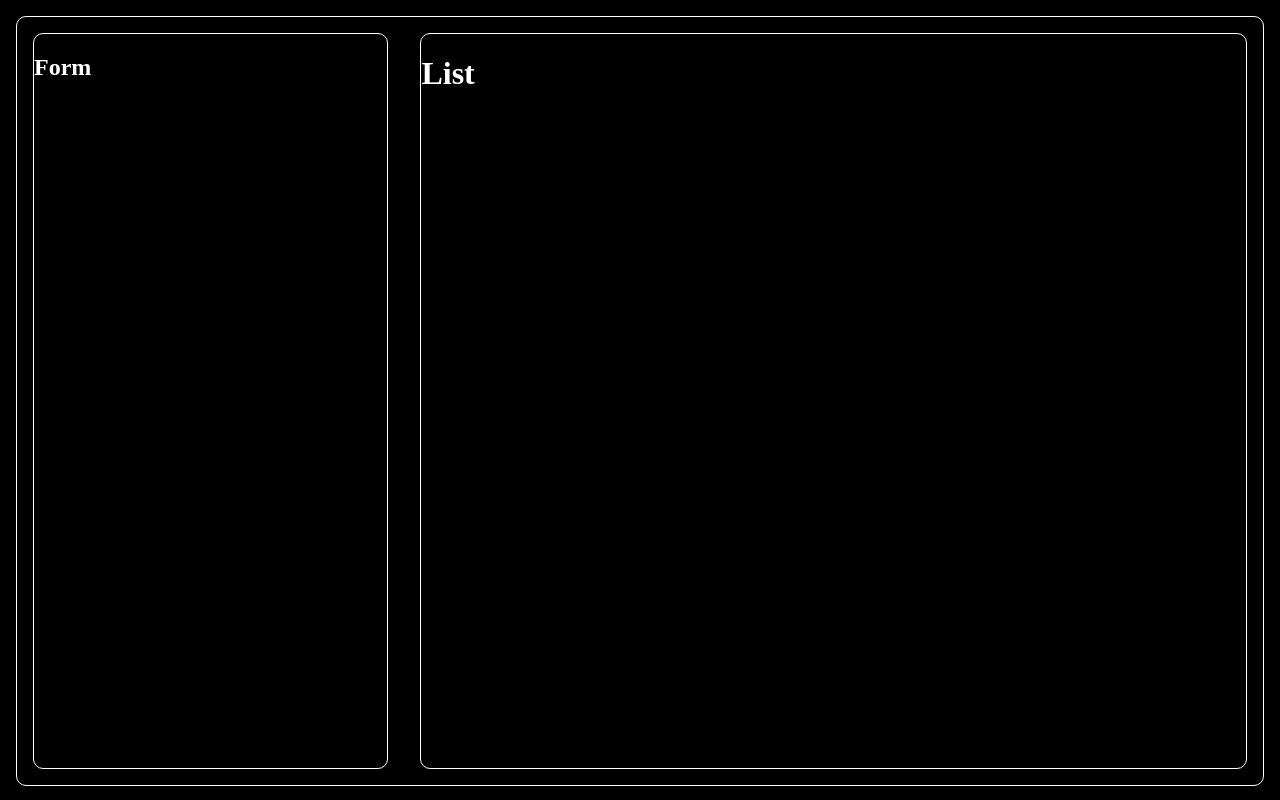
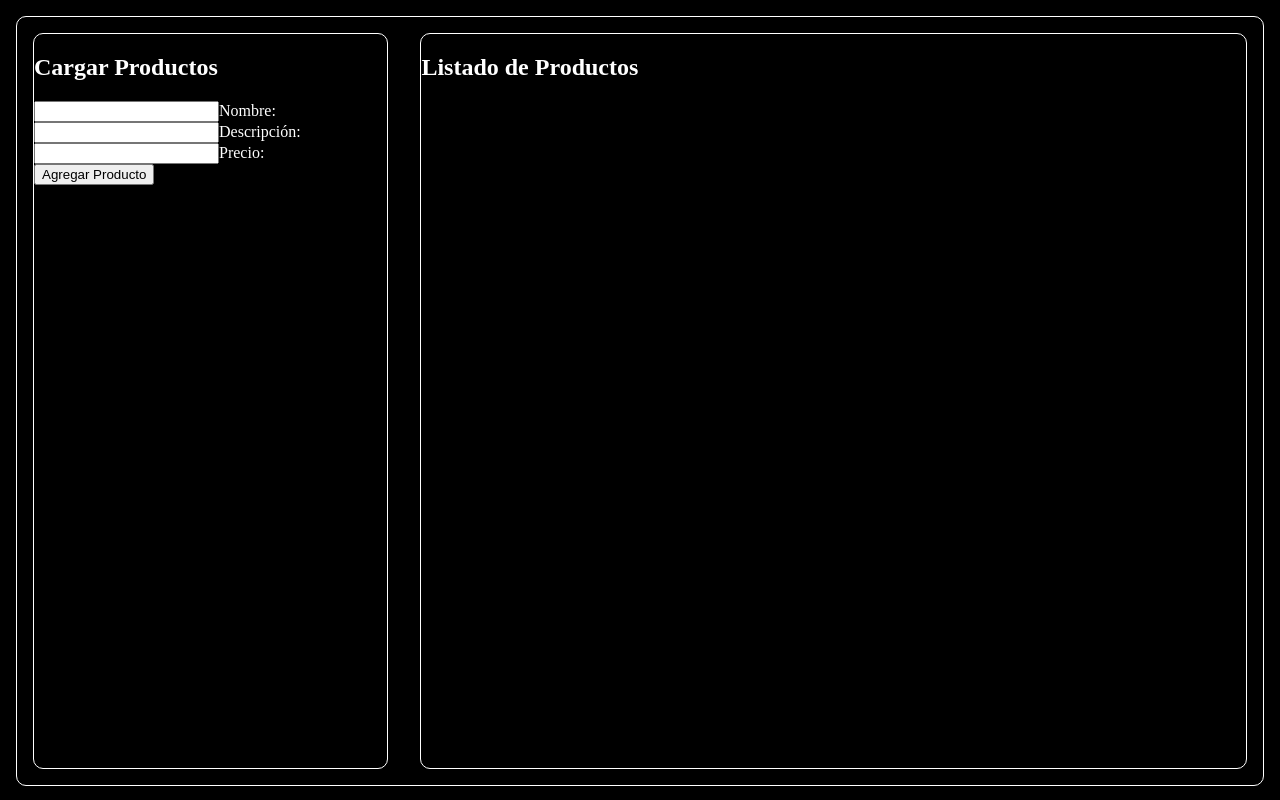
Before and after one commit to sanfosx/Info2023_React_ShoppingCart, a React (Vite) app: page / in a window 1280 px wide. Built offline with nearby package versions, Linux system fonts and the light colour scheme.

Commit message:
agrego los componentes form y list y su logica para agregar productos en un array

```diff
--- a/src/App.jsx
+++ b/src/App.jsx
@@ -1,19 +1,43 @@
-//import { useState } from 'react'
+import { useState, useEffect } from 'react'
 import './App.css'
 import FormComponent from './components/FormComponent'
 import ListComponent from './components/ListComponent'
 
 
 function App() {
-  //const [count, setCount] = useState(0)
+  const [products, setProducts] = useState([]);
+
+  const addProduct = (newProduct) => {
+    // Agregar el nuevo producto a la lista
+    setProducts([...products, newProduct]);
+
+    // Guardar en memoria local
+    const productsData = localStorage.getItem('products');
+    let updatedProducts = [];
+    if (productsData) {
+      updatedProducts = JSON.parse(productsData);
+    }
+    updatedProducts.push(newProduct);
+    localStorage.setItem('products', JSON.stringify(updatedProducts));
+  };
+
+
+  useEffect(() => {
+    const productsData = localStorage.getItem('products');
+    if (productsData) {
+      const parsedProducts = JSON.parse(productsData);
+      setProducts(parsedProducts);
+    }
+  }, []);
+
 
   return (
     <div className="app-container borderes">
       <aside className="borderes">
-       <FormComponent/>
+       <FormComponent addProduct={addProduct}/>
       </aside>
       <main className="borderes">
-       <ListComponent/>
+       <ListComponent products={products}/>
       </main>
     </div>
   )
--- a/src/components/FormComponent.jsx
+++ b/src/components/FormComponent.jsx
@@ -1,11 +1,82 @@
-function FormComponent() {
-    //const [count, setCount] = useState(0)
+import { useState } from 'react'
+
+// eslint-disable-next-line react/prop-types
+const FormComponent =({ addProduct}) => {
+
+    const [productName, setProductName] = useState('');
+    const [productDescription, setProductDescription] = useState('');
+    const [productPrice, setProductPrice] = useState('');
+
+    const handleFormSubmit = (e) => {
+        e.preventDefault();
+
+        // Generar un ID único para el producto
+        const productId = Date.now().toString();
+
+        // Crear un objeto con los datos del producto
+        const newProduct = {
+            id: productId,
+            name: productName,
+            description: productDescription,
+            price: productPrice,
+        };
+
+        // Llamar a la función de agregar producto del componente padre
+        addProduct(newProduct);
+
+        // Limpiar los campos del formulario
+        setProductName('');
+        setProductDescription('');
+        setProductPrice('');
+    };
 
     return (
-      <div className="form-container">
-        <h1>Form</h1>
-      </div>
+        <div className="form-container">
+            <h2>Cargar Productos</h2>
+            <form onSubmit={handleFormSubmit}>
+                <div className="form-input">
+                    <input
+                        type="text"
+                        id="productName"
+                        value={productName}
+                        onChange={(e) => setProductName(e.target.value)}
+                        required
+                    />
+                    <label htmlFor="productName" className="form-label">
+                        Nombre:
+                    </label>
+                </div>
+
+                <div className="form-input">
+                    <input
+                        type="text"
+                        id="productDescription"
+                        value={productDescription}
+                        onChange={(e) => setProductDescription(e.target.value)}
+                        required
+                    />
+                    <label htmlFor="productDescription" className="form-label">
+                        Descripción:
+                    </label>
+                </div>
+
+                <div className="form-input">
+                    <input
+                        type="number"
+                        id="productPrice"
+                        value={productPrice}
+                        onChange={(e) => setProductPrice(e.target.value)}
+                        required
+                    />
+                    <label htmlFor="productPrice" className="form-label">
+                        Precio:
+                    </label>
+                </div>
+
+                <button type="submit">Agregar Producto</button>
+            </form>
+        </div>
     )
-  }
+}
 
-  export default FormComponent
+export default FormComponent
--- a/src/components/ListComponent.jsx
+++ b/src/components/ListComponent.jsx
@@ -1,11 +1,22 @@
-function ListComponent() {
-    //const [count, setCount] = useState(0)
 
-    return (
-      <div className="form-container">
-        <h1>List</h1>
-      </div>
-    )
-  }
+// eslint-disable-next-line react/prop-types
+const ListComponent = ({ products }) => {
+  return (
+    <main>
+      <h2>Listado de Productos</h2>
+      <ul>
 
-  export default ListComponent
+        {// eslint-disable-next-line react/prop-types
+        products.map((product) => (
+          <li key={product.id}>
+            <h3>{product.name}</h3>
+            <p>{product.description}</p>
+            <p>Precio: {product.price}</p>
+          </li>
+        ))}
+      </ul>
+    </main>
+  );
+};
+
+export default ListComponent;
```
